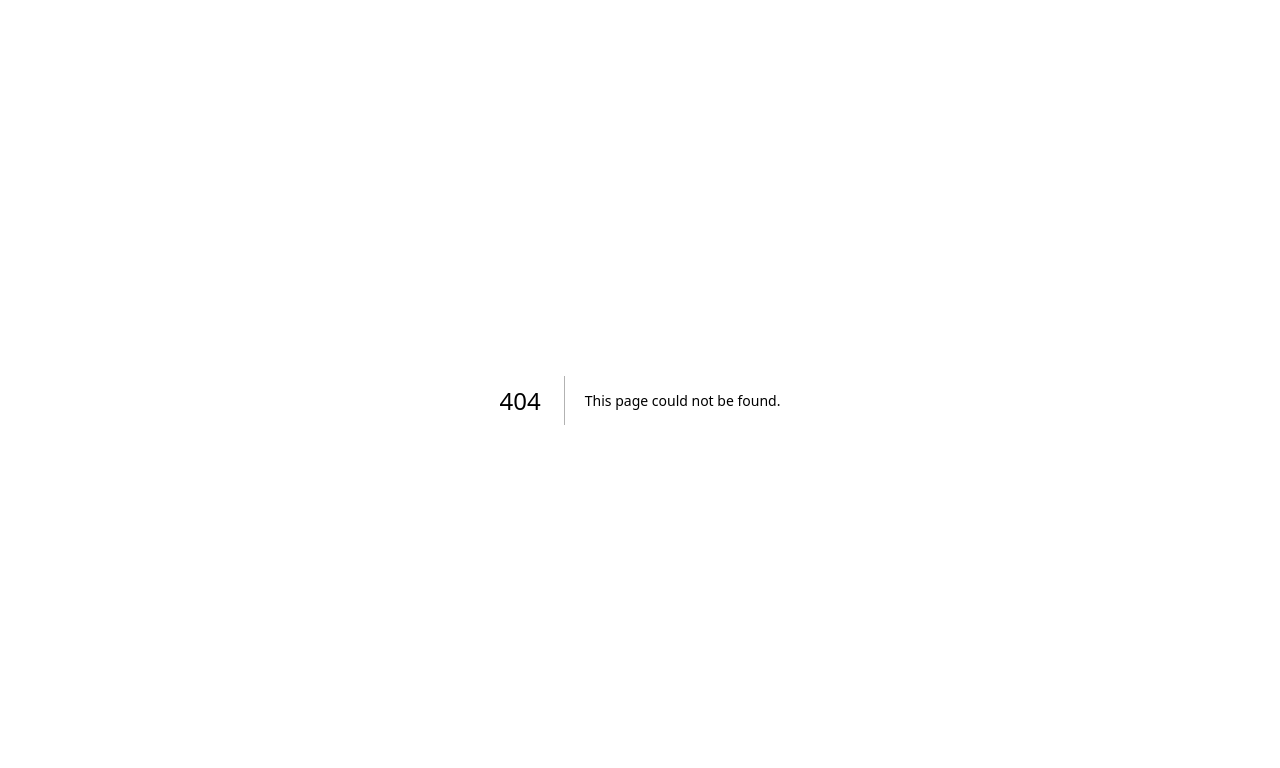
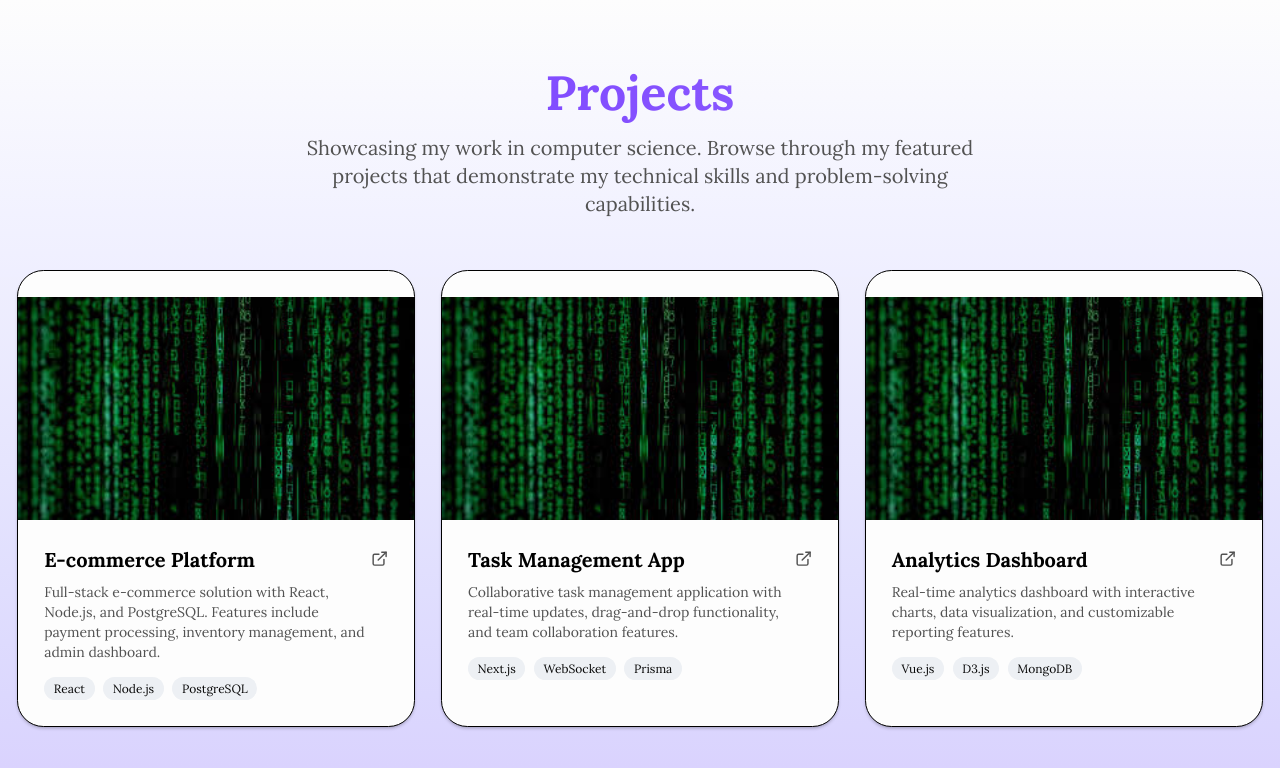
Before and after one commit to majkser/mikolaj-kowalski-dev, a Next.js app: page /projects in a window 1280 px wide. Before the commit this address had no page. Shown: the top 768 px of the page. Built offline with nearby package versions, Linux system fonts and the light colour scheme.

Commit message:
feat: init of project page

```diff
--- a/src/app/articles/page.tsx
+++ b/src/app/articles/page.tsx
@@ -1,11 +1,11 @@
 import ArticleCard from '@/components/articleCard';
 
-export default function page() {
+export default function ArticlesPage() {
   return (
-    <div className="bg-gradient-to-b from-background to-muted/30 min-h-screen pb-16">
+    <div className="bg-gradient-to-b from-background to-primary/25 min-h-screen">
       <div className="container mx-auto px-4 pt-16 pb-24">
         <div className="mb-12 text-center">
-          <h1 className="text-5xl font-extrabold mb-4 bg-clip-text text-transparent bg-gradient-to-r from-primary to-primary/70">
+          <h1 className="text-5xl font-extrabold mb-2 bg-clip-text text-transparent bg-gradient-to-r from-primary to-primary/70 pb-2">
             Articles
           </h1>
           <p className="text-xl text-muted-foreground max-w-2xl mx-auto">
--- /dev/null
+++ b/src/app/projects/page.tsx
@@ -0,0 +1,44 @@
+import ProjectCard from '@/components/projectCard';
+import codeImage from '../../../public/code.jpeg';
+
+export default function ProjectsPage() {
+  return (
+    <div className="bg-gradient-to-b from-background to-primary/25 min-h-screen">
+      <div className="container mx-auto px-4 pt-16 pb-24">
+        <div className="mb-12 text-center">
+          <h1 className="text-5xl font-extrabold mb-2 bg-clip-text text-transparent bg-gradient-to-r from-primary to-primary/70 pb-2">
+            Projects
+          </h1>
+          <p className="text-xl text-muted-foreground max-w-2xl mx-auto">
+            Showcasing my work in computer science. Browse through my featured
+            projects that demonstrate my technical skills and problem-solving
+            capabilities.
+          </p>
+        </div>
+        <div className="grid grid-cols-1 md:grid-cols-2 lg:grid-cols-3 gap-6">
+          <ProjectCard
+            href="/projects/ecommerce-platform"
+            title="E-commerce Platform"
+            description="Full-stack e-commerce solution with React, Node.js, and PostgreSQL. Features include payment processing, inventory management, and admin dashboard."
+            tags={['React', 'Node.js', 'PostgreSQL']}
+            image={codeImage}
+          />
+          <ProjectCard
+            href="/projects/task-management"
+            title="Task Management App"
+            description="Collaborative task management application with real-time updates, drag-and-drop functionality, and team collaboration features."
+            tags={['Next.js', 'WebSocket', 'Prisma']}
+            image={codeImage}
+          />
+          <ProjectCard
+            href="/projects/analytics-dashboard"
+            title="Analytics Dashboard"
+            description="Real-time analytics dashboard with interactive charts, data visualization, and customizable reporting features."
+            tags={['Vue.js', 'D3.js', 'MongoDB']}
+            image={codeImage}
+          />
+        </div>
+      </div>
+    </div>
+  );
+}
```
